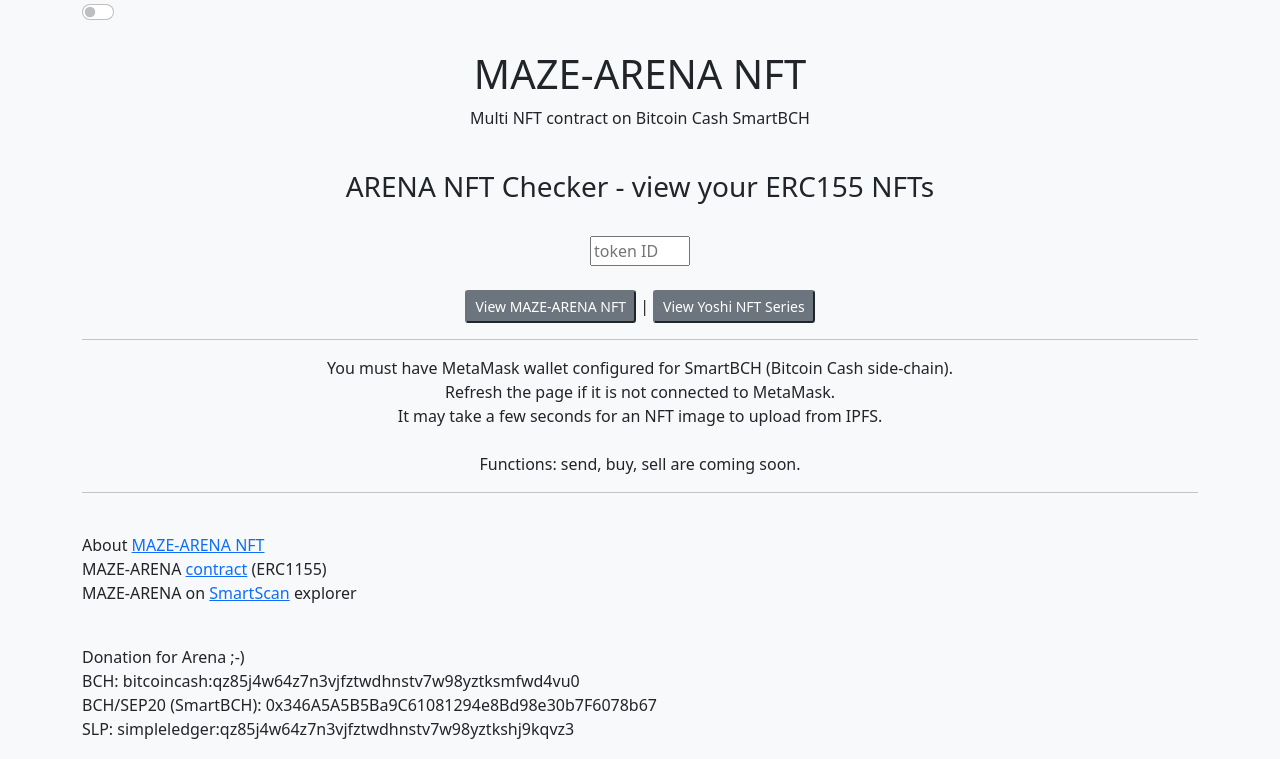
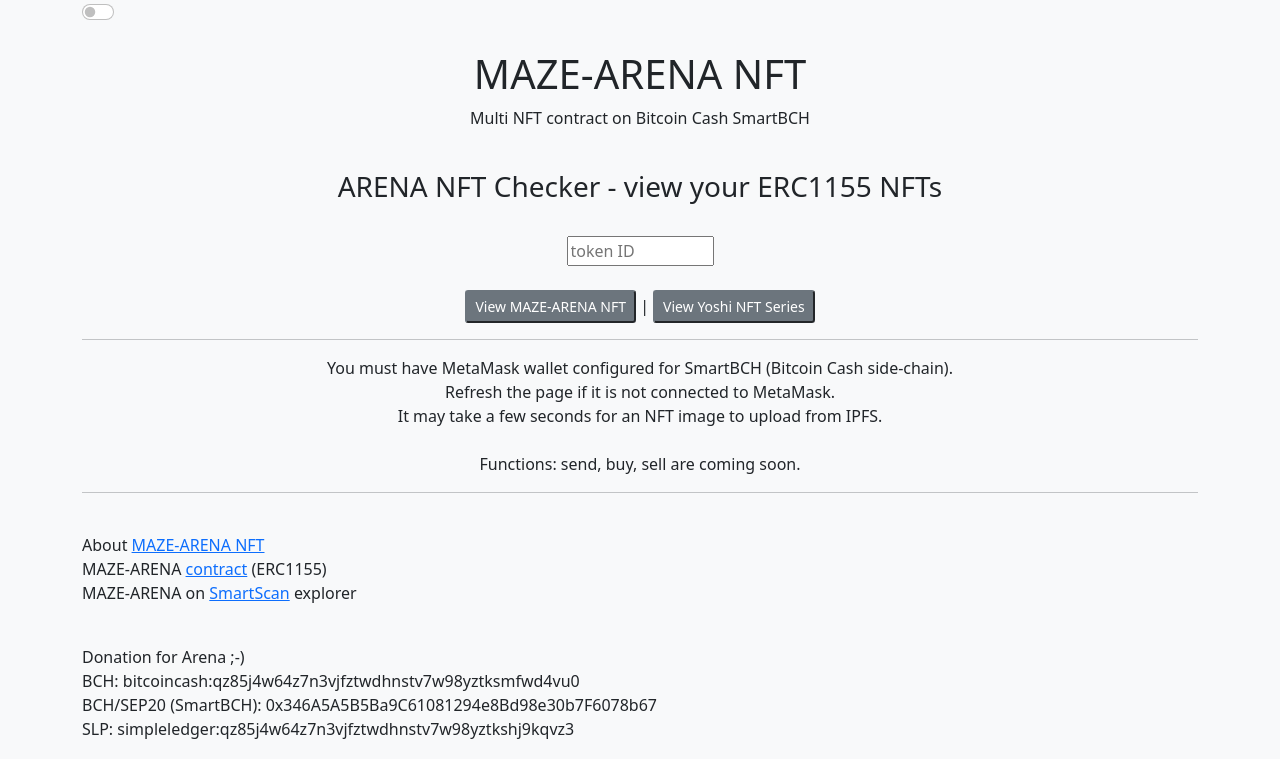
Before and after one commit to baby636/arena, a plain HTML site: page checker/index.html in a window 1280 px wide. Shown: the top 759 px of the page. Drawn offline with nearby package versions, Linux system fonts and the light colour scheme; a script that the page names is missing.

Commit message:
Update index.html

```diff
--- a/checker/index.html
+++ b/checker/index.html
@@ -26,8 +26,8 @@
 
 	<div class="row" style="text-align:center">
 		<div>
-		<h3 class="sub-header">ARENA NFT Checker - view your ERC155 NFTs</h3><br>
-		<input id="tokenId" type="text" size="5" placeholder="token ID"><br><br>
+		<h3 class="sub-header">ARENA NFT Checker - view your ERC1155 NFTs</h3><br>
+		<input id="tokenId" type="text" size="10" placeholder="token ID"><br><br>
 		<button onclick="viewNFT1()" class="btn-sm btn-secondary">View MAZE-ARENA NFT</button> | <button onclick="viewNFT2()" class="btn-sm btn-secondary">View Yoshi NFT Series</button>
 		</div>
     </div>
```
